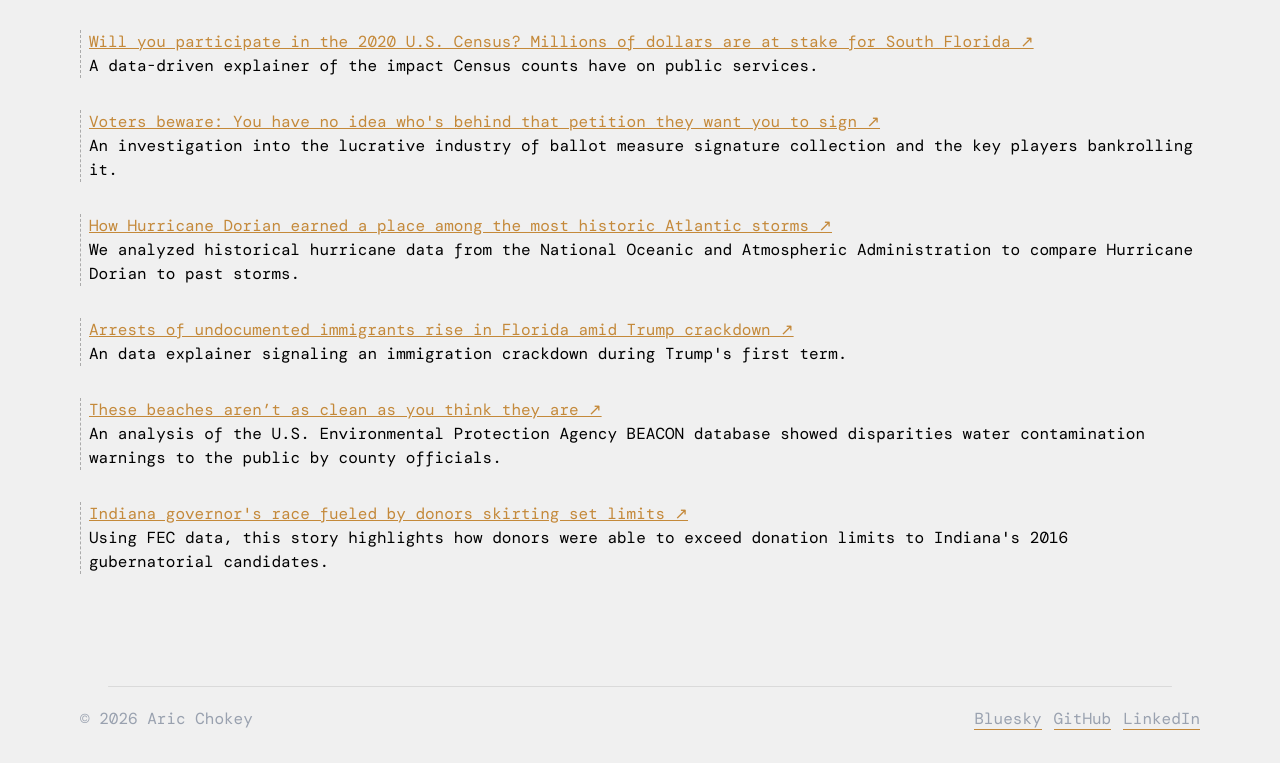
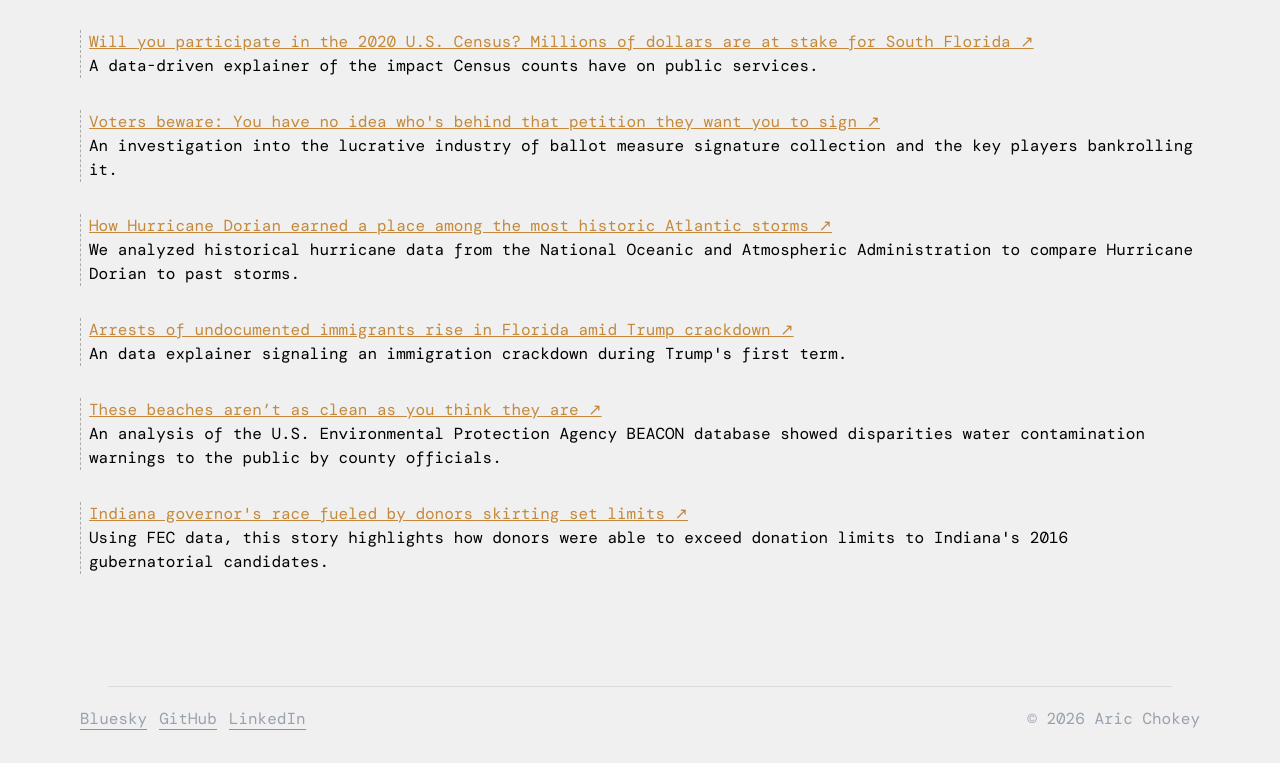
Before and after one commit to aachokey/aachokey.github.io, a SvelteKit app: page /work in a window 1280 px wide. Shown: the part 2515-3278 px from the top of the page. Built offline with nearby package versions, Linux system fonts and the light colour scheme; a web font is replaced by a local one.

Commit message:
Fix footer alignment

```diff
--- a/src/routes/+layout.svelte
+++ b/src/routes/+layout.svelte
@@ -38,19 +38,19 @@
 	<div class="flex-col">
 
 		<hr>
-		<div class="mt-5 flex justify-between">
+		<div class="mt-5 justify-items-center sm:justify-items-center lg:flex lg:justify-between">
 
 			<div class="flex">
-				<p class="text-gray-400">© 2026 Aric Chokey</p>
-			</div>
-
-			<div class="flex justify-between">
 				<div class="flex gap-3">
 					<p class="text-gray-400"><a href="https://bsky.app/profile/aricchokey.bsky.social" target="_blank">Bluesky</a></p>
 					<p class="text-gray-400"><a href="https://github.com/aachokey" target="_blank">GitHub</a></p>
 					<p class="text-gray-400"><a href="https://www.linkedin.com/in/aricchokey/" target="_blank">LinkedIn</a></p>
 				</div>
 			</div>
+			<div class="flex mt-5 md:mt-5 lg:mt-0">
+				<p class="text-gray-400">© 2026 Aric Chokey</p>
+			</div>
+
 
 		</div>
 	</div>
--- a/src/routes/connect/+page.svelte
+++ /dev/null
@@ -1,12 +0,0 @@
-<main class="max-w-6xl mx-auto px-4 py-8">
-    <!-- <h1 class="text-5xl font-bold">Balance</h1> -->
-    <p class="text-lg text-gray-600 mt-4">
-       Let's connect
-    </p>
-	<a href="https://bsky.app/profile/aricchokey.bsky.social" target="_blank">Bluesky</a>
-		<a href="https://github.com/aachokey" target="_blank">GitHub</a>
-		<a href="https://www.linkedin.com/in/aricchokey/" target="_blank">LinkedIn</a>
-
-    <h2 class="text-2xl font-bold"></h2>
-    <h2 class="text-2xl font-bold">Open source</h2>
-</main>
```
